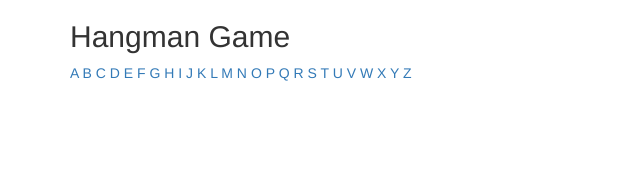
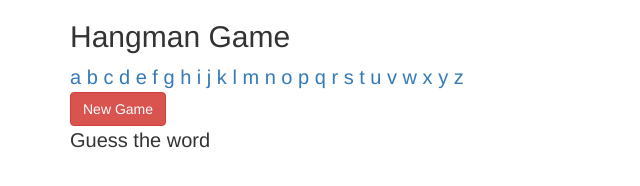
Before and after one commit to OskarRadon/hangman, a plain HTML site: page index.html in a window 1280 px wide. Shown: the whole page, without its empty margins (0-640 px from the left). Drawn offline with Linux system fonts and the light colour scheme.

Commit message:
indexOf function added

```diff
--- a/css/styles.css
+++ b/css/styles.css
@@ -0,0 +1,3 @@
+body {
+  font-size: 20px;
+}
--- a/index.html
+++ b/index.html
@@ -13,33 +13,39 @@
     <div class="container">
       <h2>Hangman Game</h2>
       <div id="letters-div">
-        <a href="#">A</a>
-        <a href="#">B</a>
-        <a href="#">C</a>
-        <a href="#">D</a>
-        <a href="#">E</a>
-        <a href="#">F</a>
-        <a href="#">G</a>
-        <a href="#">H</a>
-        <a href="#">I</a>
-        <a href="#">J</a>
-        <a href="#">K</a>
-        <a href="#">L</a>
-        <a href="#">M</a>
-        <a href="#">N</a>
-        <a href="#">O</a>
-        <a href="#">P</a>
-        <a href="#">Q</a>
-        <a href="#">R</a>
-        <a href="#">S</a>
-        <a href="#">T</a>
-        <a href="#">U</a>
-        <a href="#">V</a>
-        <a href="#">W</a>
-        <a href="#">X</a>
-        <a href="#">Y</a>
-        <a href="#">Z</a>
+        <a href="#">a</a>
+        <a href="#">b</a>
+        <a href="#">c</a>
+        <a href="#">d</a>
+        <a href="#">e</a>
+        <a href="#">f</a>
+        <a href="#">g</a>
+        <a href="#">h</a>
+        <a href="#">i</a>
+        <a href="#">j</a>
+        <a href="#">k</a>
+        <a href="#">l</a>
+        <a href="#">m</a>
+        <a href="#">n</a>
+        <a href="#">o</a>
+        <a href="#">p</a>
+        <a href="#">q</a>
+        <a href="#">r</a>
+        <a href="#">s</a>
+        <a href="#">t</a>
+        <a href="#">u</a>
+        <a href="#">v</a>
+        <a href="#">w</a>
+        <a href="#">x</a>
+        <a href="#">y</a>
+        <a href="#">z</a>
         </div>
+        <form id="hangman">
+        <button type="submit" class="btn btn-danger">New Game</button>
+        </form>
+        <p>Guess the word<br>
+           <span id="Result"></span></p>
+
     </div>
   </body>
 </html>
--- a/js/scripts.js
+++ b/js/scripts.js
@@ -1,15 +1,16 @@
 var words = ["cat", "man", "hat", "car", "mat", "yak"];
 var counter = 0;
 var userGuess = [];
+var results = [];
 
 function generateWord(words) {  //chooses word from array
   var wordIndex = Math.floor(6 * Math.random());
-  return words[wordIndex];
+  return words[wordIndex].split('');
 };
 
-function splitWord() {
-  var results = generateWord(words).split(''); //splits word into results array of letters
-};
+// function splitWord() {
+//   var results = generateWord(words).split(''); //splits word into results array of letters
+// };
 
 function compareWords() {
   var arrayContainsLetter = (results.indexOf("a") > -1); //if user input is in results array = true
@@ -29,12 +30,20 @@ function checkState() {
 }
 
 $(document).ready(function() {
+  $("form#hangman").submit(function(event) {
+
+  var newWord = generateWord(words);
+  console.log(newWord);
+  for (i=0; i < newWord.length; i++) {
+    $("#Result").append("_ ");
+  }
   $("#letters-div a").click(function(e){
     var letterInput = $(e.target).text();
-    userGuess.push(letterInput);
-    return userGuess;
+    var guesses = newWord.indexOf(letterInput);
+    console.log(guesses);
   });
-
+  event.preventDefault();
+ });
 });
 
 
```
